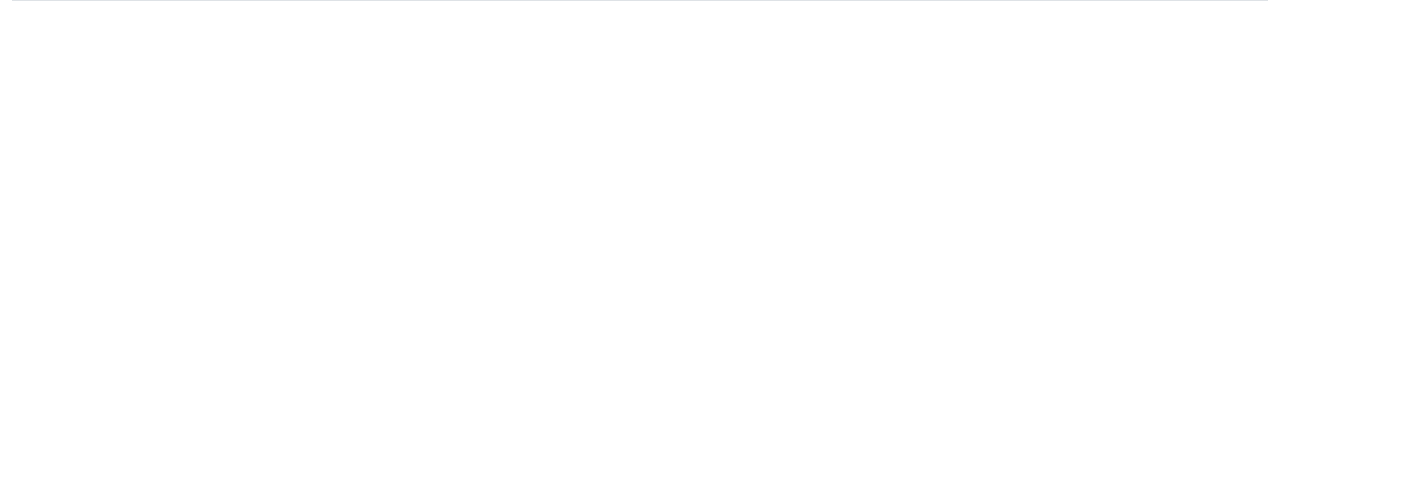
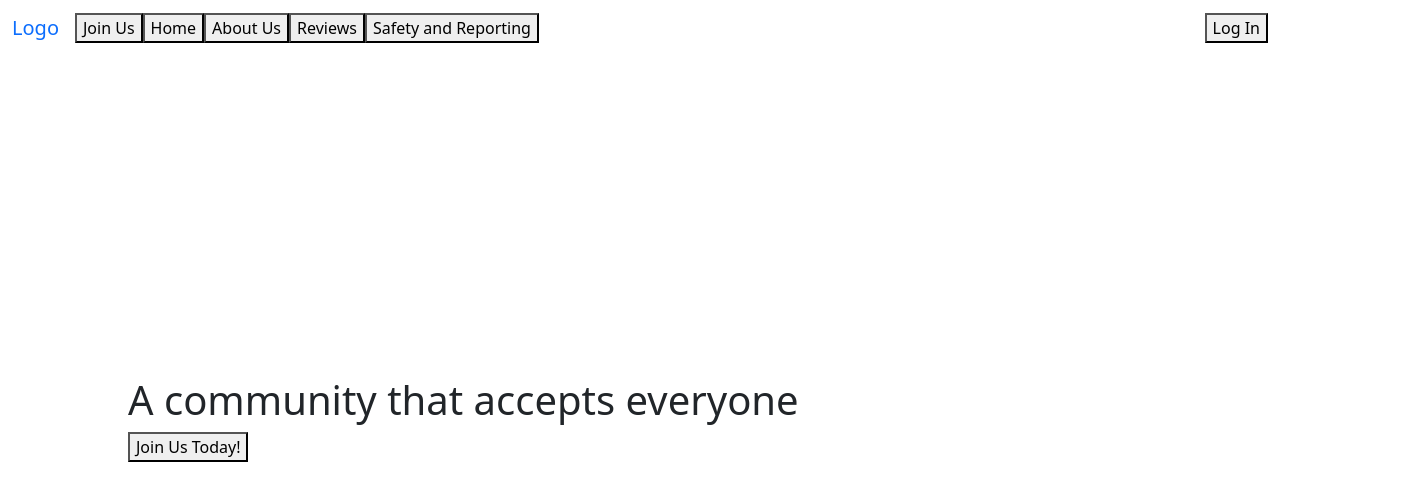
Before and after one commit to deborahlim/project2-sample, a Vue app: page / in a window 1280 px wide. Shown: the top 500 px of the page, 1408 px wide, since content can reach past the window. Built offline with nearby package versions, Linux system fonts and the light colour scheme.

Commit message:
create components and set up page navigation with vue

```diff
--- a/public/index.html
+++ b/public/index.html
@@ -5,7 +5,7 @@
     <meta http-equiv="X-UA-Compatible" content="IE=edge">
     <meta name="viewport" content="width=device-width,initial-scale=1.0">
     <link rel="icon" href="<%= BASE_URL %>favicon.ico">
-    <title><%= htmlWebpackPlugin.options.title %></title>
+    <title>Special Connections</title>
   </head>
   <body>
     <noscript>
--- a/src/App.vue
+++ b/src/App.vue
@@ -1,18 +1,74 @@
 <template>
-  <div class="container-fluid">
-    <ul class="nav nav-tabs">
+  <div class="main">
+    <div class="navbar">
+      <div class="container-fluid">
+        <a class="navbar-brand">Logo</a>
+        <ul class="nav nav-tab me-auto mb-lg-0">
+          <li class="nav-item">
+            <button @click="joinUs">Join Us</button>
+          </li>
+           <li>
+            <button v-on:click="goHome">Home</button>
+          </li>
+          <li class="nav-item">
+            <button @click='learnAboutUs'>About Us</button>
+          </li>
+          <li class="nav-item">
+            <button @click="seeReviews">Reviews</button>
+          </li>
+          <li class="nav-item">
+           <button v-on:click="makeReport">Safety and Reporting</button>
+          </li>
+        </ul>
+        <button>Log In</button>
+      </div>
+    </div>
 
-    </ul>
+    <Home v-if="page=='home'" v-on:join-button-click="joinUs"/>
+    <JoinUs v-if="page=='join-us'"/>
+    <AboutUs v-if="page=='about-us'"/>
+    <Reviews v-if="page=='reviews'"/>
+    <Report v-if="page=='report'"/>
   </div>
 </template>
 
 <script>
-import HelloWorld from './components/HelloWorld.vue'
+import JoinUs from './components/JoinUs.vue'
+import Home from './components/Home.vue'
+import AboutUs from './components/AboutUs.vue'
+import Reviews from './components/Reviews.vue'
+import Report from './components/Report.vue'
 
 export default {
   name: 'App',
   components: {
-    HelloWorld
+    JoinUs,
+    Home,
+    AboutUs,
+    Reviews,
+    Report
+  },
+  data() {
+    return {
+      page: "home"
+    }
+  },
+  methods: {
+    goHome() {
+      this.page = "home"
+    },
+    makeReport() {
+      this.page = "report"
+    },
+    joinUs() {
+      this.page = 'join-us'
+    },
+    learnAboutUs() {
+      this.page = 'about-us'
+    },
+    seeReviews() {
+      this.page = 'reviews'
+    }
   }
 }
 </script>
@@ -26,4 +82,14 @@
   color: #2c3e50;
   margin-top: 60px;
 }
+
+.main {
+  height: 100vh
+}
+
+.hero {
+  top: 50%;
+  left: 50%;
+  transform: translate(10vw, 40vh)
+}
 </style>
--- /dev/null
+++ b/src/components/AboutUs.vue
@@ -0,0 +1,15 @@
+<template>
+    <div class="about">
+        About Us
+    </div>
+</template>
+
+<script>
+export default {
+  name: 'AboutUs',
+  props: {
+  },
+  methods: {
+  }
+}
+</script>
--- a/src/components/HelloWorld.vue
+++ /dev/null
@@ -1,58 +0,0 @@
-<template>
-  <div class="hello">
-    <h1>{{ msg }}</h1>
-    <p>
-      For a guide and recipes on how to configure / customize this project,<br>
-      check out the
-      <a href="https://cli.vuejs.org" target="_blank" rel="noopener">vue-cli documentation</a>.
-    </p>
-    <h3>Installed CLI Plugins</h3>
-    <ul>
-      <li><a href="https://github.com/vuejs/vue-cli/tree/dev/packages/%40vue/cli-plugin-babel" target="_blank" rel="noopener">babel</a></li>
-      <li><a href="https://github.com/vuejs/vue-cli/tree/dev/packages/%40vue/cli-plugin-eslint" target="_blank" rel="noopener">eslint</a></li>
-    </ul>
-    <h3>Essential Links</h3>
-    <ul>
-      <li><a href="https://vuejs.org" target="_blank" rel="noopener">Core Docs</a></li>
-      <li><a href="https://forum.vuejs.org" target="_blank" rel="noopener">Forum</a></li>
-      <li><a href="https://chat.vuejs.org" target="_blank" rel="noopener">Community Chat</a></li>
-      <li><a href="https://twitter.com/vuejs" target="_blank" rel="noopener">Twitter</a></li>
-      <li><a href="https://news.vuejs.org" target="_blank" rel="noopener">News</a></li>
-    </ul>
-    <h3>Ecosystem</h3>
-    <ul>
-      <li><a href="https://router.vuejs.org" target="_blank" rel="noopener">vue-router</a></li>
-      <li><a href="https://vuex.vuejs.org" target="_blank" rel="noopener">vuex</a></li>
-      <li><a href="https://github.com/vuejs/vue-devtools#vue-devtools" target="_blank" rel="noopener">vue-devtools</a></li>
-      <li><a href="https://vue-loader.vuejs.org" target="_blank" rel="noopener">vue-loader</a></li>
-      <li><a href="https://github.com/vuejs/awesome-vue" target="_blank" rel="noopener">awesome-vue</a></li>
-    </ul>
-  </div>
-</template>
-
-<script>
-export default {
-  name: 'HelloWorld',
-  props: {
-    msg: String
-  }
-}
-</script>
-
-<!-- Add "scoped" attribute to limit CSS to this component only -->
-<style scoped>
-h3 {
-  margin: 40px 0 0;
-}
-ul {
-  list-style-type: none;
-  padding: 0;
-}
-li {
-  display: inline-block;
-  margin: 0 10px;
-}
-a {
-  color: #42b983;
-}
-</style>
--- /dev/null
+++ b/src/components/Home.vue
@@ -0,0 +1,19 @@
+<template>
+    <div class="hero">
+      <h1>A community that accepts everyone</h1>
+      <button v-on:click="joinUsToday">Join Us Today!</button>
+    </div>
+</template>
+
+<script>
+export default {
+  name: 'Home',
+  props: {
+  },
+  methods: {
+    joinUsToday() {
+      this.$emit('join-button-click')
+    },
+  }
+}
+</script>
--- /dev/null
+++ b/src/components/JoinUs.vue
@@ -0,0 +1,32 @@
+<template>
+ <div class="form">
+ SIGN UP FORM
+ </div>
+</template>
+
+<script>
+export default {
+  name: 'JoinUs',
+  props: {
+
+  }
+}
+</script>
+
+<!-- Add "scoped" attribute to limit CSS to this component only -->
+<style scoped>
+h3 {
+  margin: 40px 0 0;
+}
+ul {
+  list-style-type: none;
+  padding: 0;
+}
+li {
+  display: inline-block;
+  margin: 0 10px;
+}
+a {
+  color: #42b983;
+}
+</style>
--- /dev/null
+++ b/src/components/Report.vue
@@ -0,0 +1,16 @@
+<template>
+    <div class="form">
+        Report Form
+    </div>
+</template>
+
+<script>
+export default {
+  name: 'Report',
+  props: {
+  },
+  methods: {
+
+  }
+}
+</script>
--- /dev/null
+++ b/src/components/Reviews.vue
@@ -0,0 +1,5 @@
+<template>
+    <div class="reviews">
+        Reviews
+    </div>
+</template>
```
